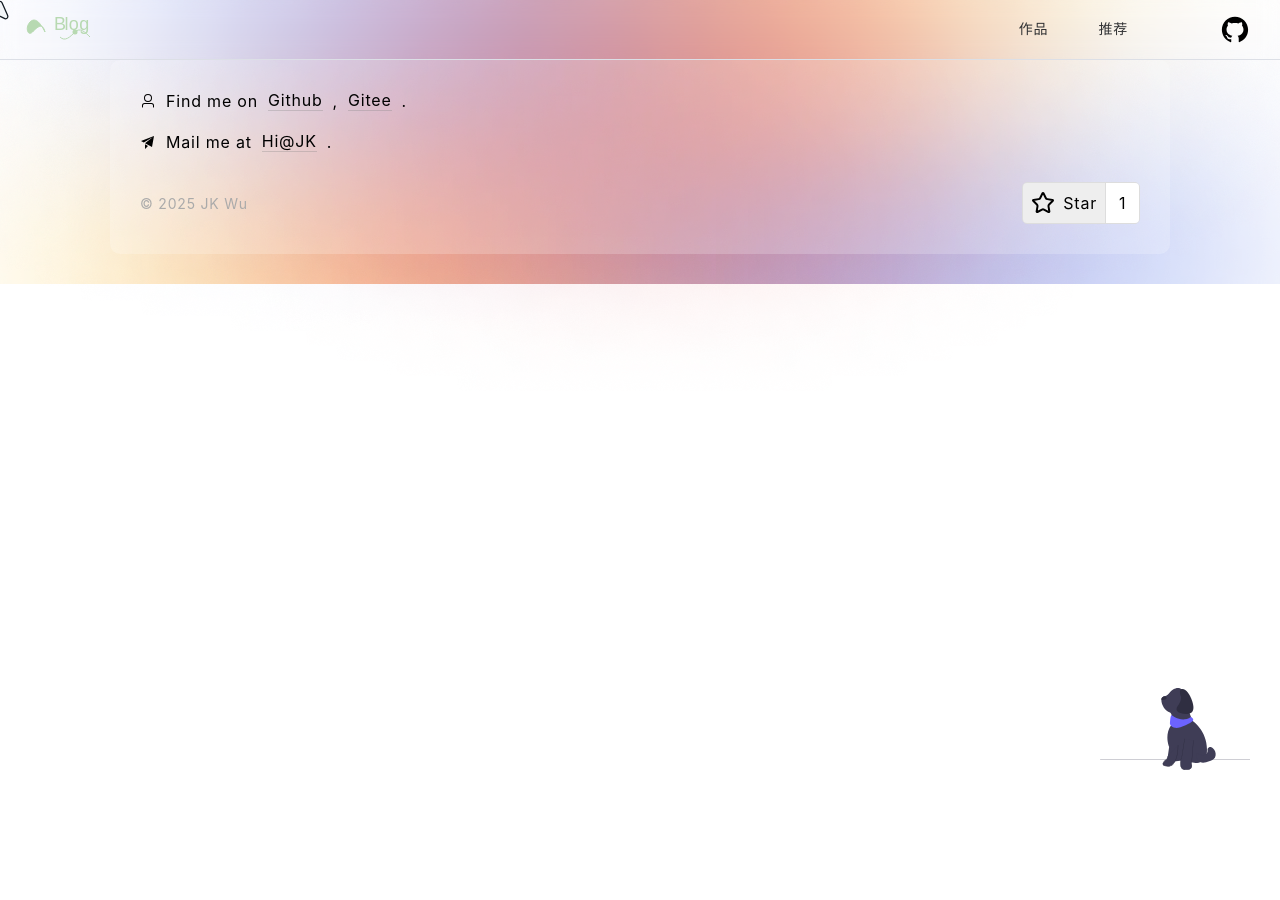
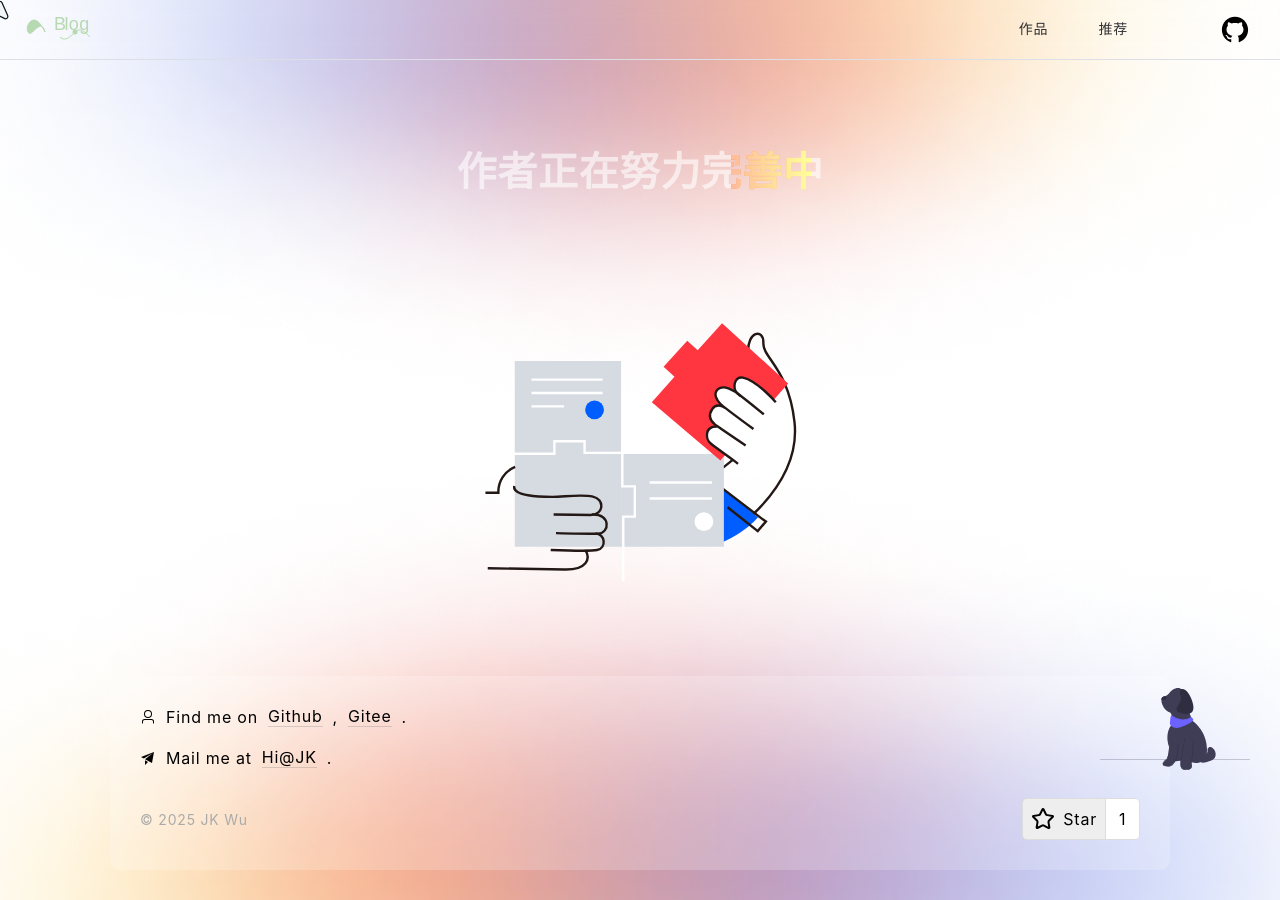
Before and after one commit to kaikaiGit/kaikaiGit_blog, a Vue app: page /#/notCompleted in a window 1280 px wide. Before the commit the page ends 800 px from the top, so only its background shows below. Built offline with nearby package versions, Linux system fonts and the light colour scheme; no server answers.

Commit message:
feat: 增加重定向页面

```diff
--- a/index.html
+++ b/index.html
@@ -11,7 +11,7 @@ user-scalable=no, minimum-scale=1.0, maximum-scale=1.0"
     <title>Personal blog</title>
   </head>
   <body>
-    <div id="app"></div>
+    <div id="app" style="padding-bottom: 30px;"></div>
     <script type="module" src="/src/main.ts"></script>
   </body>
 </html>
--- a/src/App.vue
+++ b/src/App.vue
@@ -92,7 +92,7 @@ getStar()
 
 .bottom {
   background-color: rgba(255,255,255,0.2);
-  margin: 0 auto 30px;
+  margin: 0 auto;
   padding: 30px;
   max-width: 1000px;
   border-radius: 10px;
--- /dev/null
+++ b/src/pages/NotCompleted.vue
@@ -0,0 +1,34 @@
+<template>
+  <div class="flex-column flex-vertical">
+    <div class="btn-shine">作者正在努力完善中</div>
+    <SvgIcon iconClass="buildingNow" style="height: 28rem; width: 28rem" />
+  </div>
+</template>
+
+<script setup lang="ts"></script>
+
+<style>
+.btn-shine {
+  margin-block: 80px 0;
+  font-size: 2.5rem;
+  font-weight: 600;
+  color: transparent;
+  background: -webkit-linear-gradient(left, #ff5500, #ffff00) 0 0 no-repeat;
+  background-size: 5rem;
+  background-clip: text;
+  color: rgba(255, 255, 255, 0.6);
+  animation: moveBgc 3s forwards infinite;
+}
+@keyframes moveBgc {
+  0% {
+    background-position: 0 0;
+  }
+  90% {
+    background-position: 100% 100%;
+    color: rgba(255, 255, 255, 0.6);
+  }
+  100% {
+    background-position: 100% 100%;
+  }
+}
+</style>
--- a/src/router/index.ts
+++ b/src/router/index.ts
@@ -2,6 +2,7 @@ import { createRouter, createWebHashHistory, createWebHistory } from 'vue-router
 import HomeView from '@/pages/HomeView.vue'
 import WorkCollection from '@/pages/WorkCollection.vue'
 import Recommend from '@/pages/Recommend.vue'
+import NotCompleted from '@/pages/NotCompleted.vue'
 
 const router = createRouter({
   history: createWebHashHistory(import.meta.env.BASE_URL),
@@ -14,12 +15,19 @@ const router = createRouter({
     {
       path: '/collections',
       name: 'collections',
-      component: WorkCollection
+      component: WorkCollection,
+      redirect: '/notCompleted',
     },
     {
       path: '/recommend',
       name: 'recommend',
-      component: Recommend
+      component: Recommend,
+      redirect: '/notCompleted',
+    },
+    {
+      path: '/notCompleted',
+      name: 'notCompleted',
+      component: NotCompleted
     }
   ]
 })
```
Also changed, not shown: src/assets/iconsSvg/buildingNow.svg (added).
